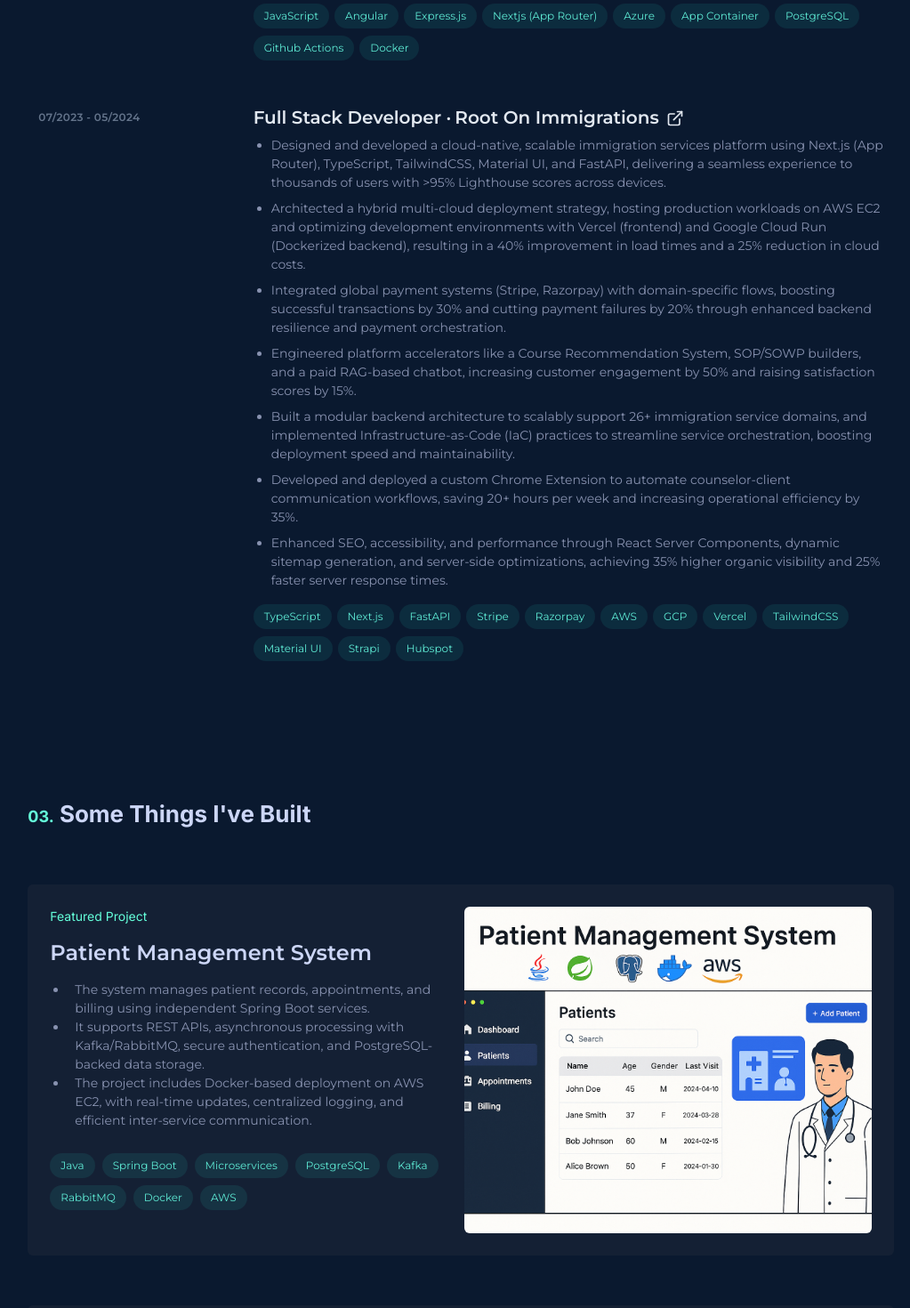
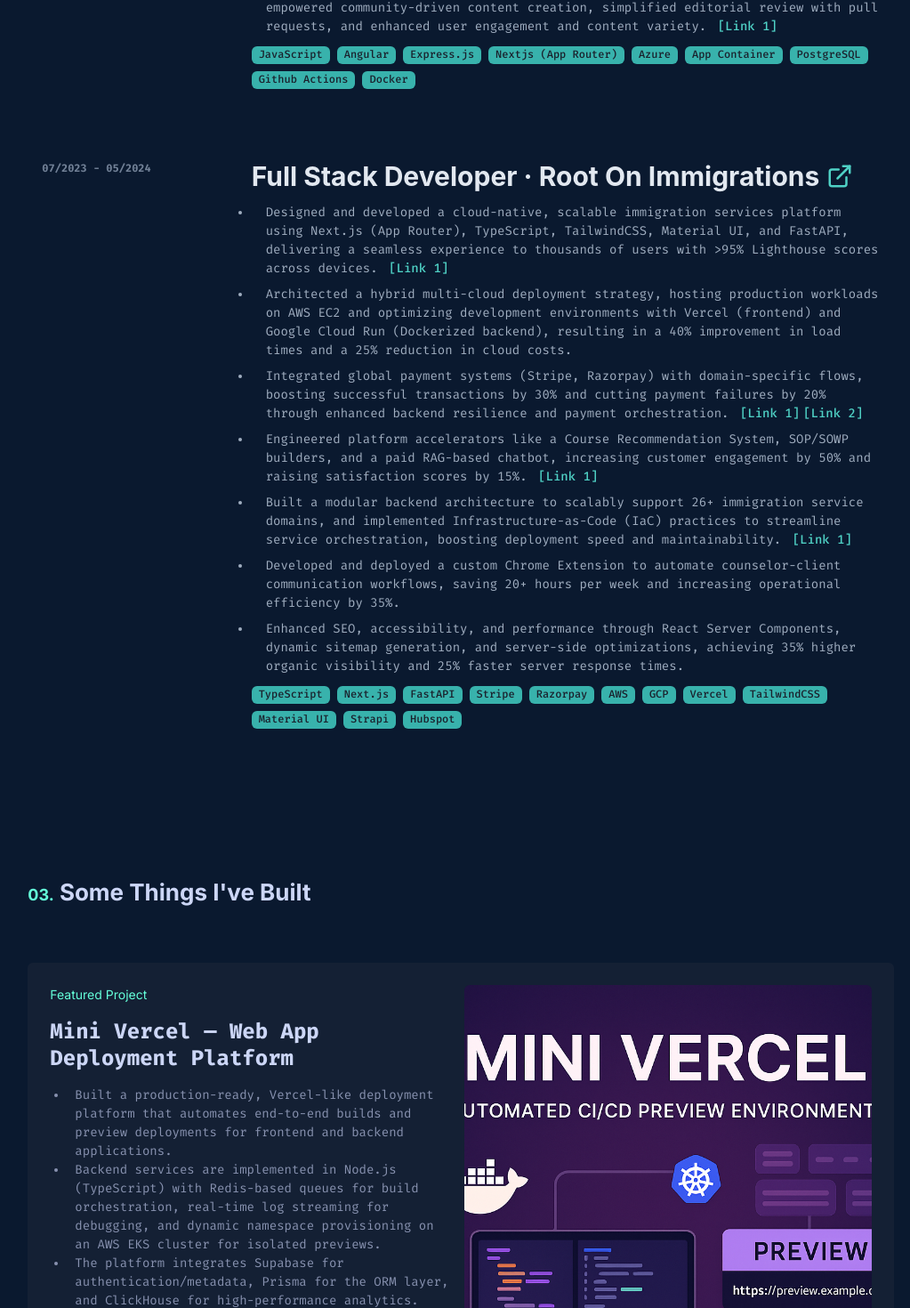
Before and after one commit to ujjwalkirti/ujjwal-portfolio, a Next.js app: page / in a window 1280 px wide. Shown: the part 1784-3254 px from the top of the page at 89% size, without its empty margins (122-1145 px from the left). Built offline with nearby package versions, Linux system fonts and the light colour scheme; no server answers.

Commit message:
update: experience card

```diff
--- a/src/components/landing-page/ExperienceCard.tsx
+++ b/src/components/landing-page/ExperienceCard.tsx
@@ -1,55 +1,70 @@
-import { List, ListItem } from '@chakra-ui/react';
-import Link from 'next/link';
-import React from 'react'
-import { LuExternalLink } from 'react-icons/lu';
+import { Box, Flex, Heading, Link as ChakraLink, List, ListItem, Stack, Tag, Text } from "@chakra-ui/react";
+import Link from "next/link";
+import React from "react";
+import { LuExternalLink } from "react-icons/lu";
+import { Experience } from "Typings";
 
 interface ExperienceCardProps {
-    exp: {
-        title: string;
-        company: string;
-        website: string;
-        date: string;
-        description: string[];
-        technologies: string[];
+	exp: Experience;
 }
-}
+
 function ExperienceCard({ exp }: ExperienceCardProps) {
 	const [isHovered, setIsHovered] = React.useState(false);
+
 	return (
-        <li onMouseEnter={() => setIsHovered(true)} onMouseLeave={() => setIsHovered(false)} className="mb-12">
-            <Link href={exp.website} target="_blank" rel="noopener noreferrer" aria-label={exp.title} title={exp.title} className="group relative grid px-3 pb-1 transition-all sm:grid-cols-8 sm:gap-8 md:gap-4 lg:hover:!opacity-100 lg:group-hover/list:opacity-50 hover:cursor-pointer">
-                <div className="absolute -inset-x-4 -inset-y-4 z-0 hidden rounded-md transition motion-reduce:transition-none lg:-inset-x-6 lg:block lg:group-hover:bg-slate-800/50 lg:group-hover:shadow-[inset_0_1px_0_0_rgba(148,163,184,0.1)] lg:group-hover:drop-shadow-lg"></div>
-                <header
-                    className="z-10 mb-2 mt-1 text-xs font-semibold uppercase tracking-wide text-slate-500 sm:col-span-2"
-                    aria-label={exp.date}
-                >
+		<Box as="li" mb={12} onMouseEnter={() => setIsHovered(true)} onMouseLeave={() => setIsHovered(false)}>
+			<Flex p={4} borderRadius="md" position="relative" direction={{ base: "column", sm: "row" }} justify="space-between" transition="all 0.2s">
+				{/* Date */}
+				<Text color="gray.500" fontSize="xs" fontWeight="semibold" textTransform="uppercase" flexShrink={0} w={{ sm: "20%" }}>
 					{exp.date}
-                </header>
-                <div className="z-10 sm:col-span-6">
-                    <h3 className={`font-medium leading-snug  ${isHovered ? 'text-teal-300 focus-visible:text-teal-300' : 'text-slate-200'}`}>
-                        <span className="lg:inline-flex items-baseline font-semibold leading-tight  text-xl">
-                            <span>{exp.title} ·{" "}</span>
-                            <span className="inline-block ml-1">{exp.company}</span> <span>{exp.website ? <Link href={exp.website}><LuExternalLink className="inline-block ml-2" /> </Link> : ""}</span>
-                        </span>
-                    </h3>
-                    <ul className={`mt-2 text-sm list-disc pl-5 leading-normal ${isHovered ? 'grayish-text' : 'dark-grayish-text'}`}>
-                        {exp.description.map((desc, descIndex) => (
-                            <li className='my-2' key={descIndex}>{desc}</li>
+				</Text>
+
+				{/* Content */}
+				<Box w={{ sm: "75%" }}>
+					{/* Title + Company */}
+					<ChakraLink as={Link} href={exp.website} target="_blank" rel="noopener noreferrer" aria-label={exp.title} title={exp.title} _hover={{ textDecoration: "none" }}>
+						<Heading as="h3" size="lg" color={isHovered ? "teal.300" : "gray.200"} transition="color 0.2s" display="flex" alignItems="center">
+							{exp.title} · {exp.company}
+							{exp.website && (
+								<ChakraLink as={Link} href={exp.website} ml={2} color="teal.300">
+									<LuExternalLink />
+								</ChakraLink>
+							)}
+						</Heading>
+					</ChakraLink>
+
+					{/* Description */}
+					<List spacing={2} mt={3} fontSize="sm" color={isHovered ? "gray.300" : "gray.400"}>
+						{exp.description.map((desc, i) => (
+							<ListItem key={i} pl={4} style={{ listStyleType: "disc" }}>
+								<Text as="span">
+									{desc.description}{" "}
+									{desc.links && desc.links.length > 0 && (
+										<>
+											{desc.links.map((link, idx) => (
+												<ChakraLink as={Link} key={idx} href={link} target="_blank" rel="noopener noreferrer" aria-label={link} title={link} ml={1} color="teal.300" fontWeight="medium" _hover={{ textDecoration: "underline" }}>
+													[Link {idx + 1}]
+												</ChakraLink>
 											))}
-                    </ul>
-                    <ul className="mt-2 flex flex-wrap" aria-label="Technologies used">
-                        {exp.technologies.map((tech, techIndex) => (
-                            <li key={techIndex} className="mr-1.5 mt-2">
-                                <div className="flex items-center rounded-full bg-teal-400/10 px-3 py-1 text-xs font-medium leading-5 text-teal-300">
+										</>
+									)}
+								</Text>
+							</ListItem>
+						))}
+					</List>
+
+					{/* Technologies */}
+					<Stack direction="row" wrap="wrap" mt={3} spacing={2}>
+						{exp.technologies.map((tech, idx) => (
+							<Tag key={tech + idx} size="sm" colorScheme="teal.400" variant="subtle" bg="teal.400">
 								{tech}
-                                </div>
-                            </li>
+							</Tag>
 						))}
-                    </ul>
-                </div>
-            </Link>
-        </li>
-    )
+					</Stack>
+				</Box>
+			</Flex>
+		</Box>
+	);
 }
 
-export default ExperienceCard
+export default ExperienceCard;
--- a/src/components/landing-page/LandingPage.tsx
+++ b/src/components/landing-page/LandingPage.tsx
@@ -9,7 +9,7 @@ import Footer from "../Footer";
 
 const LandingPage = () => {
 	return (
-		<section>
+		<section className={firamono.className}>
 			<Header />
 
 			{/*
--- a/src/components/landing-page/WorkSection.tsx
+++ b/src/components/landing-page/WorkSection.tsx
@@ -36,7 +36,7 @@ function WorkSection() {
             </div>
 
             {/* other Projects section */}
-            <div className={"text-center pb-[60px] " + inter.className}>
+            <div className={"text-center pb-[60px] "}>
                 <p className="grayish-text text-[24px] mb-[10px] font-semibold">
                     Other Noteworthy Projects
                 </p>
--- a/src/constants/data.ts
+++ b/src/constants/data.ts
@@ -8,9 +8,35 @@ import { SiAmazonaws, SiAngular, SiDocker, SiExpress, SiFirebase, SiGithubaction
 import { IoLogoPython } from "react-icons/io";
 import { TbBrandNextjs } from "react-icons/tb";
 import { IoLogoJavascript } from "react-icons/io5";
+import { FeaturedProject, NoteworthyProject } from "Typings";
 
 
-const featuredProjects: Array<Object> = [
+const featuredProjects: FeaturedProject[] = [
+  {
+    title: "Mini Vercel — Web App Deployment Platform",
+    desc: {
+      short:
+        "A Vercel-style deployment platform that automates builds, containerizes apps, and provisions isolated preview environments for instant browser testing.",
+      long:
+        "Built a production-ready, Vercel-like deployment platform that automates end-to-end builds and preview deployments for frontend and backend applications. Backend services are implemented in Node.js (TypeScript) with Redis-based queues for build orchestration, real-time log streaming for debugging, and dynamic namespace provisioning on an AWS EKS cluster for isolated previews. The platform integrates Supabase for authentication/metadata, Prisma for the ORM layer, and ClickHouse for high-performance analytics. Artifacts are containerized with Docker; deployments are driven by GitHub Actions, and preview URLs are exposed immediately for reviewers."
+    },
+    tags: [
+      "Node.js (TypeScript)",
+      "Docker",
+      "Kubernetes (AWS EKS)",
+      "Redis (queues)",
+      "GitHub Actions",
+      "Supabase",
+      "Prisma",
+      "ClickHouse",
+      "Real-time logs",
+      "Preview Environments"
+    ],
+    image_url: "/assets/landing-page/mini-vercel.png",
+    github_link: "https://github.com/ujjwalkirti/mini-vercel",
+    // deployed_link: "https://academy.binapani.com"
+  }
+  ,
   {
     "title": "Patient Management System",
     "desc": {
@@ -46,22 +72,22 @@ const featuredProjects: Array<Object> = [
     github_link: "https://github.com/ujjwalkirtitests/grocery-shopping-nextjs",
     deployed_link: "https://grocery-shopping-nextjs-web.onrender.com/"
   },
-  {
-    title: "MMNCT Website",
-    desc: {
-      short:
-        "A full stack web application for day-night cricketing event of my institute.",
-      long: "The website was used to display real time live scores, video streaming of the match, take polls on outcome of matches, make announcements, host contests, attract sponsorship as well as display fixtures and points table which updated dynamically.",
-    },
-    tags: ["Next.js", "Tailwind CSS", "Firebase", "Vercel"],
-    image_url:
-      "/assets/landing-page/sports-website.webp",
-    github_link: "https://github.com/ujjwalkirti/mmnct",
-    deployed_link: "https://mmnct-yzbk.vercel.app/",
-  }
+  // {
+  //   title: "MMNCT Website",
+  //   desc: {
+  //     short:
+  //       "A full stack web application for day-night cricketing event of my institute.",
+  //     long: "The website was used to display real time live scores, video streaming of the match, take polls on outcome of matches, make announcements, host contests, attract sponsorship as well as display fixtures and points table which updated dynamically.",
+  //   },
+  //   tags: ["Next.js", "Tailwind CSS", "Firebase", "Vercel"],
+  //   image_url:
+  //     "/assets/landing-page/sports-website.webp",
+  //   github_link: "https://github.com/ujjwalkirti/mmnct",
+  //   deployed_link: "https://mmnct-yzbk.vercel.app/",
+  // }
 ];
 
-const NoteworthyProjects: Array<Object> = [
+const NoteworthyProjects: NoteworthyProject[] = [
   {
     title: "End to End Ecommerce Website",
     desc: "A full stack Ecommerce website with real-time order tracking, multi-vendor support, authentication, secure payments, and an intuitive checkout process.",
@@ -76,19 +102,11 @@ const NoteworthyProjects: Array<Object> = [
     github_link: "https://github.com/ujjwalkirti/scalable-realtime-chat-app",
   },
   {
-    title: "Reddit Clone",
-    desc: "Reddit 2.0, made using Next.js, TypeScript and backed by graphql.",
-
-    tags: [
-      "Next.js",
-      "Tailwind CSS",
-      "Supabase",
-      "StepZen",
-      "Graphql",
-      "Vercel",
-    ],
-    github_link: "https://github.com/ujjwalkirti/reddit-clone",
-    // deployed_link: "https://www.mmnct.in/",
+    title: "MMNCT Website",
+    desc: "A full stack web application for day-night cricketing event of my institute.",
+    tags: ["Next.js", "Tailwind CSS", "Firebase", "Vercel"],
+    github_link: "https://github.com/ujjwalkirti/mmnct",
+    deployed_link: "https://mmnct-yzbk.vercel.app/",
   },
   {
     title: "LAC Website",
--- a/src/constants/index.ts
+++ b/src/constants/index.ts
@@ -1,23 +1,47 @@
-interface NavbarLink {
-    title: string;
-    id: string;
-    link?: string;
-}
+import { Experience, NavbarLink } from "Typings";
+
+
 export const navbarLinks: NavbarLink[] = [{ title: "About", id: "about" }, { title: "Experience", id: "experience" }, { title: "Work", id: "work" }, { title: "Contact", id: "contact" }];
 
-export const experiences = [
+export const experiences: Experience[] = [
     {
         date: "06/2024 — Present",
         title: "Backend Developer",
         company: "Freelance",
+        website: "https://binapani.com/",
         description: [
-            "Designed and developed scalable REST APIs using Express.js, PostgreSQL, and Sequelize, implementing JWT-based authentication, role-based authorization, and a content management system. Delivered 30+ new services and business-critical endpoints, integrated RabbitMQ + Pub/Sub for asynchronous task processing, and scaled the platform to serve 100,000+ users.",
+            {
+                description:
+                    "Developed backend features using a microservices-inspired approach, splitting core functionality into independently deployable Express.js services, each backed by PostgreSQL. Integrated RabbitMQ for decoupled communication and asynchronous job execution across services.",
+                links: ["https://academy.binapani.com/api"],
+            }
+,
+            {
+                description:
                     "Deployed development on bare-metal (Docker/Nginx) and production on Azure (GitHub Actions → ACR → Azure Container Apps + Front Door), cutting infra costs by 30%, achieving 99.9% uptime, and enabling zero-downtime releases.",
+                links: ["https://academy-dev01.binapani.com/"],
+            },
+            {
+                description:
                     "Set up and managed CI/CD pipelines using GitHub Workflows, automating deployments to both production and development servers; slashed deployment time by 60%, eliminated manual errors, and streamlined release cycles, increasing development productivity by 35%.",
-            "Created a blogging system that allows users to submit blogs by contributing to a separate GitHub repository, inspired by Hugging Face’s community blog workflow; empowered community-driven content creation, simplified editorial review with pull requests, and enhanced user engagement and content variety."
+            },
+            {
+                description:
+                    "Created a blogging system that allows users to submit blogs by contributing to a separate GitHub repository, inspired by Hugging Face’s community blog workflow; empowered community-driven content creation, simplified editorial review with pull requests, and enhanced user engagement and content variety.",
+                links: ['https://www.binapani.com/blog']
+            },
         ],
-        website: "https://binapani.com/",
-        technologies: ["JavaScript", "Angular", "Express.js", "Nextjs (App Router)", "Azure", "App Container", "PostgreSQL", "Github Actions", "Docker"],
+        technologies: [
+            "JavaScript",
+            "Angular",
+            "Express.js",
+            "Nextjs (App Router)",
+            "Azure",
+            "App Container",
+            "PostgreSQL",
+            "Github Actions",
+            "Docker",
+        ],
     },
     {
         date: "07/2023 - 05/2024",
@@ -25,15 +49,52 @@ export const experiences = [
         company: "Root On Immigrations",
         website: "https://rooton.ca/",
         description: [
+            {
+                description:
                     "Designed and developed a cloud-native, scalable immigration services platform using Next.js (App Router), TypeScript, TailwindCSS, Material UI, and FastAPI, delivering a seamless experience to thousands of users with >95% Lighthouse scores across devices.",
+                links: ["https://rooton.ca/"],
+            },
+            {
+                description:
                     "Architected a hybrid multi-cloud deployment strategy, hosting production workloads on AWS EC2 and optimizing development environments with Vercel (frontend) and Google Cloud Run (Dockerized backend), resulting in a 40% improvement in load times and a 25% reduction in cloud costs.",
+            },
+            {
+                description:
                     "Integrated global payment systems (Stripe, Razorpay) with domain-specific flows, boosting successful transactions by 30% and cutting payment failures by 20% through enhanced backend resilience and payment orchestration.",
+                links: ["https://rooton.ca/checkout", "https://rooton.in/checkout"]
+            },
+            {
+                description:
                     "Engineered platform accelerators like a Course Recommendation System, SOP/SOWP builders, and a paid RAG-based chatbot, increasing customer engagement by 50% and raising satisfaction scores by 15%.",
+                links: ["https://rooton.in/tools"]
+            },
+            {
+                description:
                     "Built a modular backend architecture to scalably support 26+ immigration service domains, and implemented Infrastructure-as-Code (IaC) practices to streamline service orchestration, boosting deployment speed and maintainability.",
+                links: ["https://rooton.in/?section=services"]
+            },
+            {
+                description:
                     "Developed and deployed a custom Chrome Extension to automate counselor-client communication workflows, saving 20+ hours per week and increasing operational efficiency by 35%.",
-            "Enhanced SEO, accessibility, and performance through React Server Components, dynamic sitemap generation, and server-side optimizations, achieving 35% higher organic visibility and 25% faster server response times."
+            },
+            {
+                description:
+                    "Enhanced SEO, accessibility, and performance through React Server Components, dynamic sitemap generation, and server-side optimizations, achieving 35% higher organic visibility and 25% faster server response times.",
+            },
         ],
-        technologies: ["TypeScript", "Next.js", "FastAPI", "Stripe", "Razorpay", "AWS", "GCP", "Vercel", "TailwindCSS", "Material UI", "Strapi", "Hubspot"],
-    }
-    ,
+        technologies: [
+            "TypeScript",
+            "Next.js",
+            "FastAPI",
+            "Stripe",
+            "Razorpay",
+            "AWS",
+            "GCP",
+            "Vercel",
+            "TailwindCSS",
+            "Material UI",
+            "Strapi",
+            "Hubspot",
+        ],
+    },
 ];
```
Also changed, not shown: Typings.d.ts (+43 -0 lines), src/components/landing-page/NoteWorthyProjectsCard.tsx (+3 -13 lines), src/pages/index.tsx (+6 -10 lines), public/assets/landing-page/mini-vercel.png (added). Lines whose indentation alone changed are shown as unchanged.
